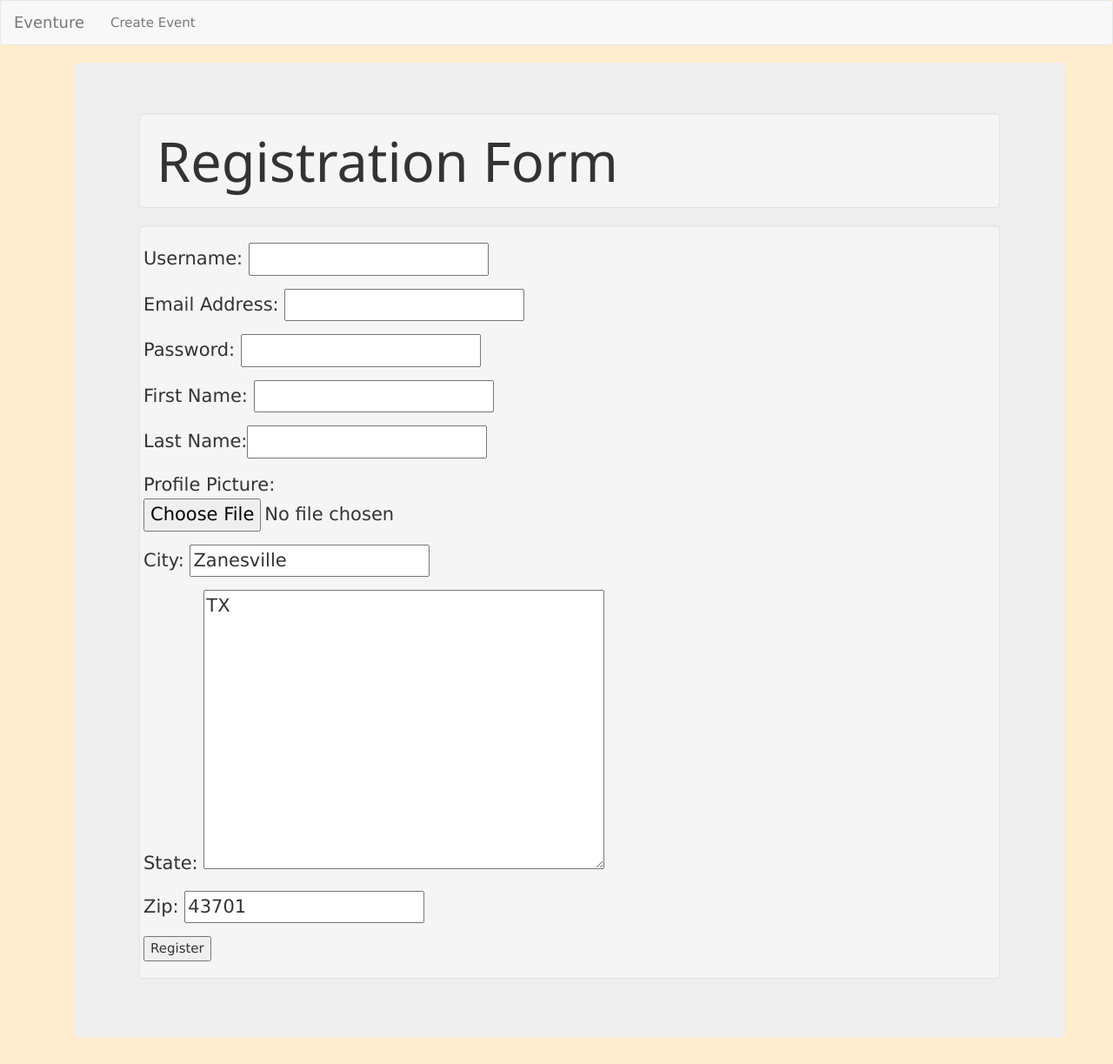
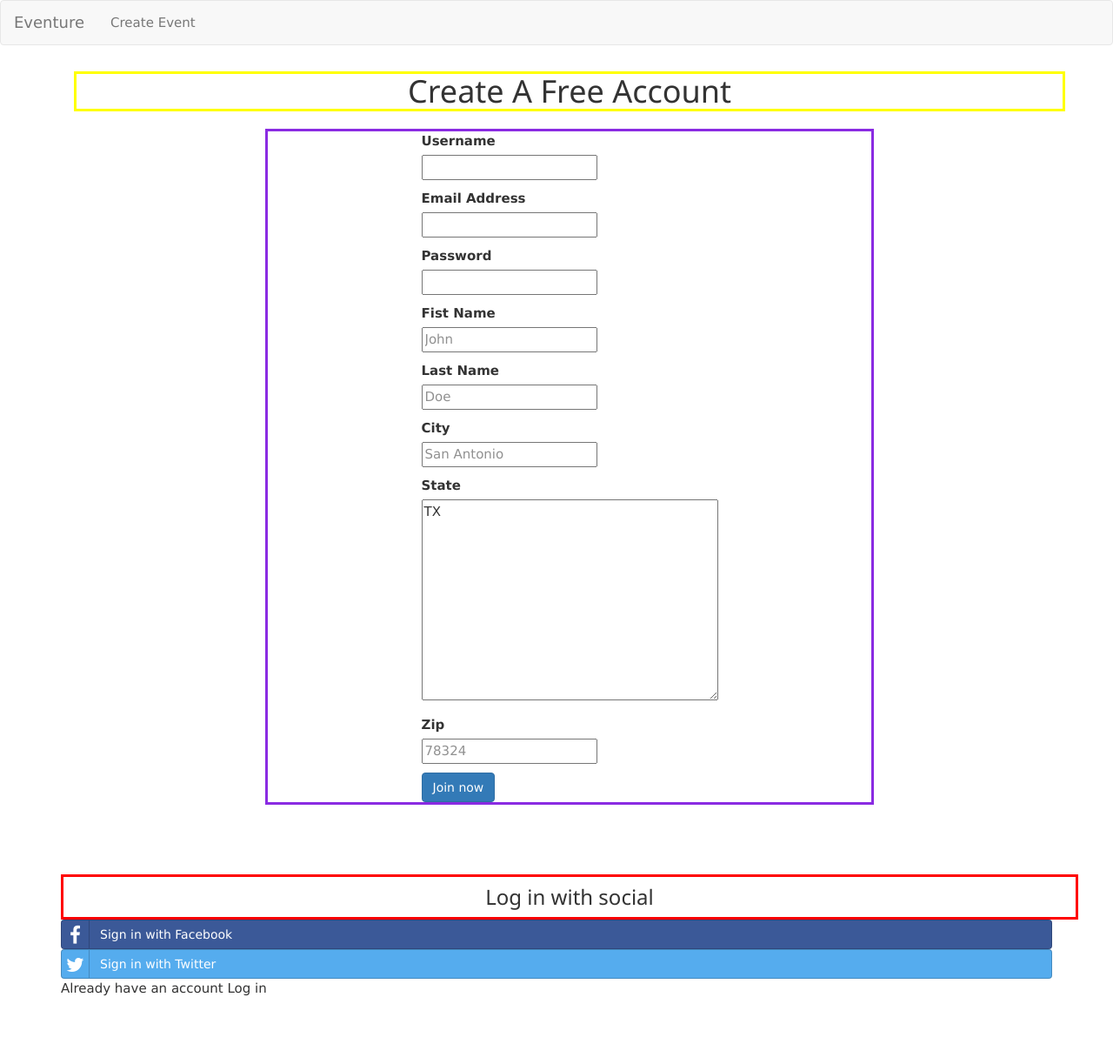
Before and after one commit to HectorSA/Eventure, a Django app: page /register/ in a window 1280 px wide. Shown: the whole page at 87% size. After the commit the page ends 1145 px from the top, so only its background shows below. Run offline with Django 3.2, Linux system fonts and the light colour scheme; some libraries are stand-ins or nearby versions.

Commit message:
still working on formatting registration. I hate Css.

```diff
--- a/Eventure/Eventure/settings.py
+++ b/Eventure/Eventure/settings.py
@@ -15,10 +15,10 @@ import os
 # Build paths inside the project like this: os.path.join(BASE_DIR, ...)
 BASE_DIR = os.path.dirname(os.path.dirname(os.path.abspath(__file__)))
 TEMPLATE_DIR = os.path.join(BASE_DIR, 'Templates')
-
 STATICFILES_DIRS = [
     os.path.join(BASE_DIR, "Templates"),
 ]
+
 
 # Quick-start development settings - unsuitable for production
 # See https://docs.djangoproject.com/en/1.11/howto/deployment/checklist/
@@ -127,4 +127,4 @@ USE_TZ = True
 # Static files (CSS, JavaScript, Images)
 # https://docs.djangoproject.com/en/1.11/howto/static-files/
 
-STATIC_URL = '/Templates/'
+STATIC_URL = '/static/'
--- a/Eventure/Templates/Base.html
+++ b/Eventure/Templates/Base.html
@@ -11,6 +11,7 @@
     <!-- Latest compiled and minified CSS -->
     <link rel="stylesheet" href="https://maxcdn.bootstrapcdn.com/bootstrap/3.3.7/css/bootstrap.min.css" integrity="sha384-BVYiiSIFeK1dGmJRAkycuHAHRg32OmUcww7on3RYdg4Va+PmSTsz/K68vbdEjh4u" crossorigin="anonymous">
     <link rel="stylesheet" type= "text/css" href="{% static 'css/general.css' %}">
+    <link href="//netdna.bootstrapcdn.com/font-awesome/4.0.3/css/font-awesome.css" rel="stylesheet">
 
     <script src="https://maxcdn.bootstrapcdn.com/bootstrap/3.3.7/js/bootstrap.min.js" integrity="sha384-Tc5IQib027qvyjSMfHjOMaLkfuWVxZxUPnCJA7l2mCWNIpG9mGCD8wGNIcPD7Txa" crossorigin="anonymous"></script>
 
--- a/Eventure/Templates/css/createEvent.css
+++ b/Eventure/Templates/css/createEvent.css
@@ -17,3 +17,6 @@
 .NavButtons{
     margin: 4px 8px 8px 8px;
 }
+#email{
+    float: right;
+}
--- /dev/null
+++ b/Eventure/Templates/css/registrationPage.css
@@ -0,0 +1,30 @@
+#registerForm{
+    width: 700px ;
+    margin-left: auto ;
+    margin-right: auto ;
+    margin-top: 20px;
+    border-style: solid;
+    border-color: blueviolet;
+}
+
+
+p{
+
+
+}
+#createAccount{
+    border-style: solid;
+    border-color: yellow;
+
+}
+#socialDiv{
+    margin-top: 80px;
+    border-style: solid;
+    border-color: red;
+
+}
+#logIn{
+    align-content: center;
+    border-style: solid;
+    border-color: blue;
+}
--- a/Eventure/Templates/registrationPage.html
+++ b/Eventure/Templates/registrationPage.html
@@ -2,38 +2,87 @@
 {% load staticfiles %}
 
 {% block body_block %}
+    <!DOCTYPE html>
+    <html lang="en">
+<head>
+    <meta charset="UTF-8">
+    <title>Register</title>
+    <link rel="stylesheet" href="{% static 'css/registrationPage.css' %}"/>
+    <link rel="stylesheet" href="{% static 'css/bootstrap-social.css' %}"/>
+</head>
 
-<body style="background-color:blanchedalmond;">
+<body>
 
   <div class="container">
-    <div class="jumbotron">
+
       {% if registered %}
         <h1>Thank you for registering!</h1>
       {% else %}
-      <div class="container">
-        <h1 class="well">Registration Form</h1>
-        <div class="col-lg-12 well">
-	<div class="row">
+          <div><h1 id="createAccount" style="display:flex;justify-content:center;align-items:center;">Create A Free Account</h1></div>
+          <div id="registerForm" class="container" style="display:flex;justify-content:center;align-items:center;">
 
-        <!--<h3>Just fill out the form.</h3>-->
+         <!--<h3>Just fill out the form.</h3>-->
+            <form enctype="multipart/form-data" method="POST">
+                {% csrf_token %}
+                <div>
+                <div id="username">
+                    <label>Username</label>
+                    <p>{{ user_form.username }} </p>
+                </div>
+                </div>
 
-        <form enctype="multipart/form-data" method="POST">
-          {% csrf_token %}
+                <div id="email">
+                    <label>Email Address</label>
+                    <p> {{ user_form.email }} </p>
+                </div>
 
-        <p>Username: {{ user_form.username }} </p>
-        <p> Email Address: {{ user_form.email }} </p>
-        <p> Password: {{ user_form.password }} </p>
-        <p> First Name: {{ user_profile_form.firstName }} </p>
-        <p> Last Name:{{ user_profile_form.lastName }} </p>
-        <p> Profile Picture: {{ user_profile_form.profilePhoto }}
-        <p> City: {{ user_profile_form.city }} </p>
-        <p> State: {{ user_profile_form.state }} </p>
-        <p> Zip: {{ user_profile_form.zip }} </p>
+                <div id="password">
+                    <label>Password</label>
+                    <p>{{ user_form.password }} </p>
+                </div>
+
+                <div id="fname">
+                    <label>Fist Name</label>
+                    <p>{{ user_profile_form.firstName }} </p>
+                </div>
+
+                <div id="lname">
+                    <label>Last Name</label>
+                    <p>{{ user_profile_form.lastName }} </p>
+                </div>
+
+                <div id="city">
+                    <label>City</label>
+                    <p>{{ user_profile_form.city }} </p>
+                </div>
+
+                <div id="state">
+                    <label>State</label>
+                    <p>{{ user_profile_form.state }} </p>
+                </div>
+
+                <div id="zip">
+                    <label>Zip</label>
+                    <p>{{ user_profile_form.zip }} </p>
+                </div>
 
 
-          <input type="submit" name="" value="Register">
-        </form>
-      {% endif %}
+                <input type="submit" class="btn btn-primary" value="Join now">
+
+            </form>
+        </div>
 
 
+      {% endif %}
+  </div>
+    <div id = "socialDiv" class="container"style="display:flex;justify-content:center;align-items:center;">
+        <h3>Log in with social</h3>
+    </div>
+    <div>
+        <div><a class="btn btn-block btn-social btn-facebook"><span class="fa fa-facebook"></span>Sign in with Facebook</a></div>
+        <div><a class="btn btn-block btn-social btn-twitter"><span class="fa fa-twitter"></span> Sign in with Twitter</a></div>
+    </div>
+
+  <p>Already have an account <a>Log in</a>
+</body>
 {% endblock %}
--- a/Eventure/main_app/forms.py
+++ b/Eventure/main_app/forms.py
@@ -1,6 +1,21 @@
 from django.forms import formset_factory
 from django import forms
 from .models import *
+from django.forms import ModelForm
+
+
+class BaseModelForm(ModelForm):
+    def __init__(self, *args, **kwargs):
+        kwargs.setdefault('auto_id', '%s')
+        kwargs.setdefault('label_suffix', '')
+        super().__init__(*args, **kwargs)
+
+        for field_name in self.fields:
+            field = self.fields.get(field_name)
+            if field:
+                field.widget.attrs.update({
+                    'placeholder': field.help_text
+                })
 
 class EmailInviteeForm(forms.Form):
 	email = forms.EmailField(max_length=256,
@@ -13,11 +28,16 @@ class UserForm(forms.ModelForm):
 		model = User
 		fields = ('username', 'email', 'password')
 
-class RegisterForm(forms.ModelForm):
+class RegisterForm(BaseModelForm):
 	class Meta:
 		model = UserProfile
 		fields = ('firstName', 'lastName', 'profilePhoto','city', 'state', 'zip',)
-
+		help_texts = {
+			'firstName': 'John',
+			'lastName' : 'Doe',
+			'city' : 'San Antonio',
+			'zip': '78324',
+		}
 class ItemForm(forms.Form):
 	itemName = forms.CharField(max_length=255, label = 'Item',
 	                         widget=forms.TextInput(attrs={'placeholder': ' Pizza'}))
--- a/Eventure/main_app/models.py
+++ b/Eventure/main_app/models.py
@@ -10,9 +10,9 @@ class UserProfile(models.Model):
     firstName = models.CharField(max_length = 50, default = '')
     lastName = models.CharField(max_length = 50, default = '')
     profilePhoto = models.ImageField(upload_to = 'profile_photos', blank = True, default = None)
-    city = models.CharField(("city"), max_length=64, default="Zanesville")
+    city = models.CharField(("city"), max_length=64)
     state = USStateField(("state"), default="TX")
-    zip = models.CharField(("zip code"), max_length=5, default="43701")
+    zip = models.CharField(("zip code"), max_length=5)
 
     def __str__(self):
         return self.firstName + ' ' + self.lastName
```
Also changed, not shown: Eventure/Templates/css/bootstrap-social.css (added).
